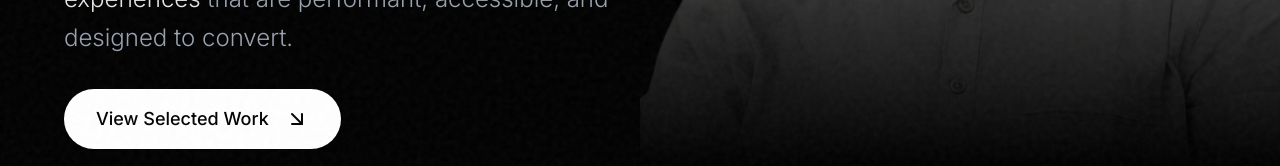
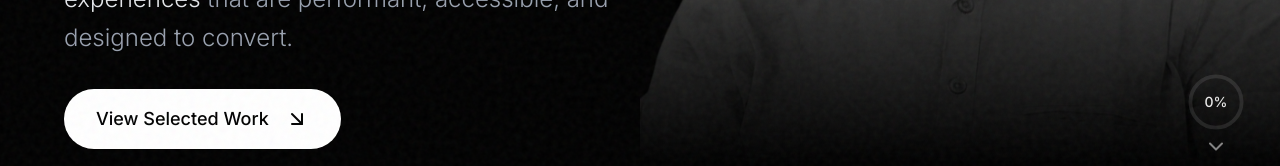
Before and after one commit to Vaibhav5860/Portfolio, a React (Vite) app: page / in a window 1280 px wide. Shown: the part 634-800 px from the top of the page. Built offline with nearby package versions, Linux system fonts and the light colour scheme.

Commit message:
Add circular scroll indicator with progress percentage

```diff
--- a/src/App.jsx
+++ b/src/App.jsx
@@ -10,6 +10,7 @@ import Contact from './components/Contact';
 import Footer from './components/Footer';
 import Cursor from './components/Cursor';
 import ProjectDetails from './components/ProjectDetails';
+import ScrollIndicator from './components/ScrollIndicator';
 
 const ScrollToTop = () => {
   const { pathname } = useLocation();
@@ -43,6 +44,7 @@ function App() {
     <Router>
       <div className="bg-black min-h-screen text-white selection:bg-white/20 cursor-none">
         <Cursor />
+        <ScrollIndicator />
         <ScrollToTop />
         <Routes>
           <Route path="/" element={<Home />} />
--- /dev/null
+++ b/src/components/ScrollIndicator.jsx
@@ -0,0 +1,115 @@
+import React, { useState, useEffect } from 'react';
+import { motion } from 'framer-motion';
+
+const ScrollIndicator = () => {
+  const [scrollPercent, setScrollPercent] = useState(0);
+
+  useEffect(() => {
+    const handleScroll = () => {
+      const windowHeight = window.innerHeight;
+      const documentHeight = document.documentElement.scrollHeight - windowHeight;
+      const scrollTop = window.scrollY;
+      const percent = documentHeight > 0 ? Math.round((scrollTop / documentHeight) * 100) : 0;
+      setScrollPercent(percent);
+    };
+
+    window.addEventListener('scroll', handleScroll);
+    handleScroll(); // Initial call
+
+    return () => window.removeEventListener('scroll', handleScroll);
+  }, []);
+
+  const scrollToNextSection = () => {
+    const sections = document.querySelectorAll('section');
+    const currentScroll = window.scrollY;
+    const windowHeight = window.innerHeight;
+
+    for (const section of sections) {
+      const sectionTop = section.offsetTop;
+      // Find the next section that starts below current viewport
+      if (sectionTop > currentScroll + 100) {
+        window.scrollTo({ top: sectionTop, behavior: 'smooth' });
+        return;
+      }
+    }
+
+    // If no next section, scroll to bottom
+    window.scrollTo({ top: document.documentElement.scrollHeight, behavior: 'smooth' });
+  };
+
+  const circumference = 2 * Math.PI * 45; // radius = 45
+  const strokeDashoffset = circumference - (scrollPercent / 100) * circumference;
+
+  return (
+    <motion.div
+      initial={{ opacity: 0, scale: 0.8 }}
+      animate={{ opacity: 1, scale: 1 }}
+      transition={{ duration: 0.3 }}
+      className="fixed bottom-8 right-8 z-50 cursor-pointer"
+      onClick={scrollToNextSection}
+    >
+      <div className="relative w-16 h-16 flex items-center justify-center">
+        {/* Background circle */}
+        <svg className="absolute w-full h-full -rotate-90" viewBox="0 0 100 100">
+          <circle
+            cx="50"
+            cy="50"
+            r="40"
+            stroke="rgba(255, 255, 255, 0.1)"
+            strokeWidth="6"
+            fill="transparent"
+          />
+          {/* Progress circle */}
+          <circle
+            cx="50"
+            cy="50"
+            r="40"
+            stroke="url(#gradient)"
+            strokeWidth="6"
+            fill="transparent"
+            strokeLinecap="round"
+            strokeDasharray={circumference}
+            strokeDashoffset={strokeDashoffset}
+            className="transition-all duration-150 ease-out"
+          />
+          <defs>
+            <linearGradient id="gradient" x1="0%" y1="0%" x2="100%" y2="100%">
+              <stop offset="0%" stopColor="#6366f1" />
+              <stop offset="100%" stopColor="#8b5cf6" />
+            </linearGradient>
+          </defs>
+        </svg>
+
+        {/* Percentage text */}
+        <span className="text-sm font-medium text-white/90">
+          {scrollPercent}%
+        </span>
+      </div>
+
+      {/* Scroll down arrow - shows when not at bottom */}
+      {scrollPercent < 95 && (
+        <motion.div
+          initial={{ opacity: 0 }}
+          animate={{ opacity: 1, y: [0, 4, 0] }}
+          transition={{ y: { repeat: Infinity, duration: 1.5 } }}
+          className="absolute -bottom-6 left-1/2 -translate-x-1/2"
+        >
+          <svg
+            width="24"
+            height="24"
+            viewBox="0 0 24 24"
+            fill="none"
+            stroke="rgba(255,255,255,0.5)"
+            strokeWidth="2"
+            strokeLinecap="round"
+            strokeLinejoin="round"
+          >
+            <polyline points="6 9 12 15 18 9" />
+          </svg>
+        </motion.div>
+      )}
+    </motion.div>
+  );
+};
+
+export default ScrollIndicator;
```
Also changed, not shown: src/components/ProjectDetails.jsx (+0 -6 lines).
